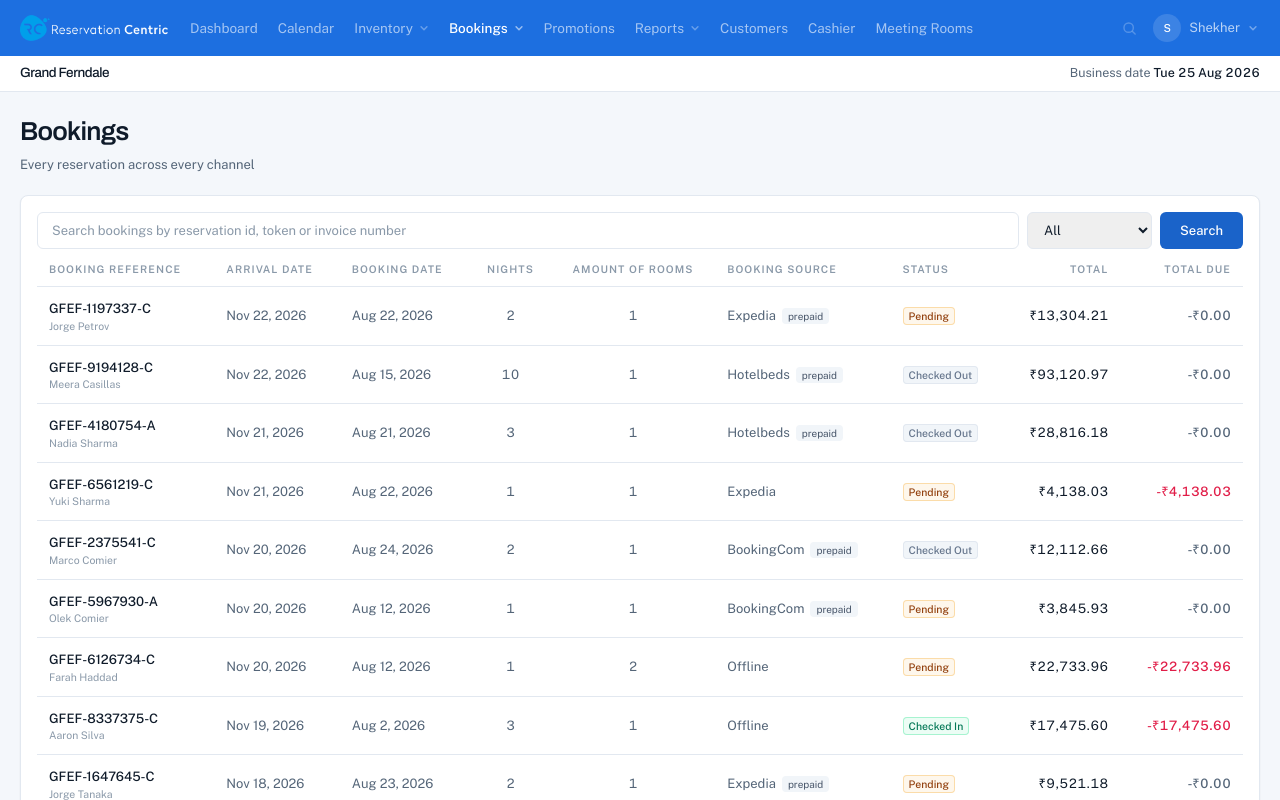
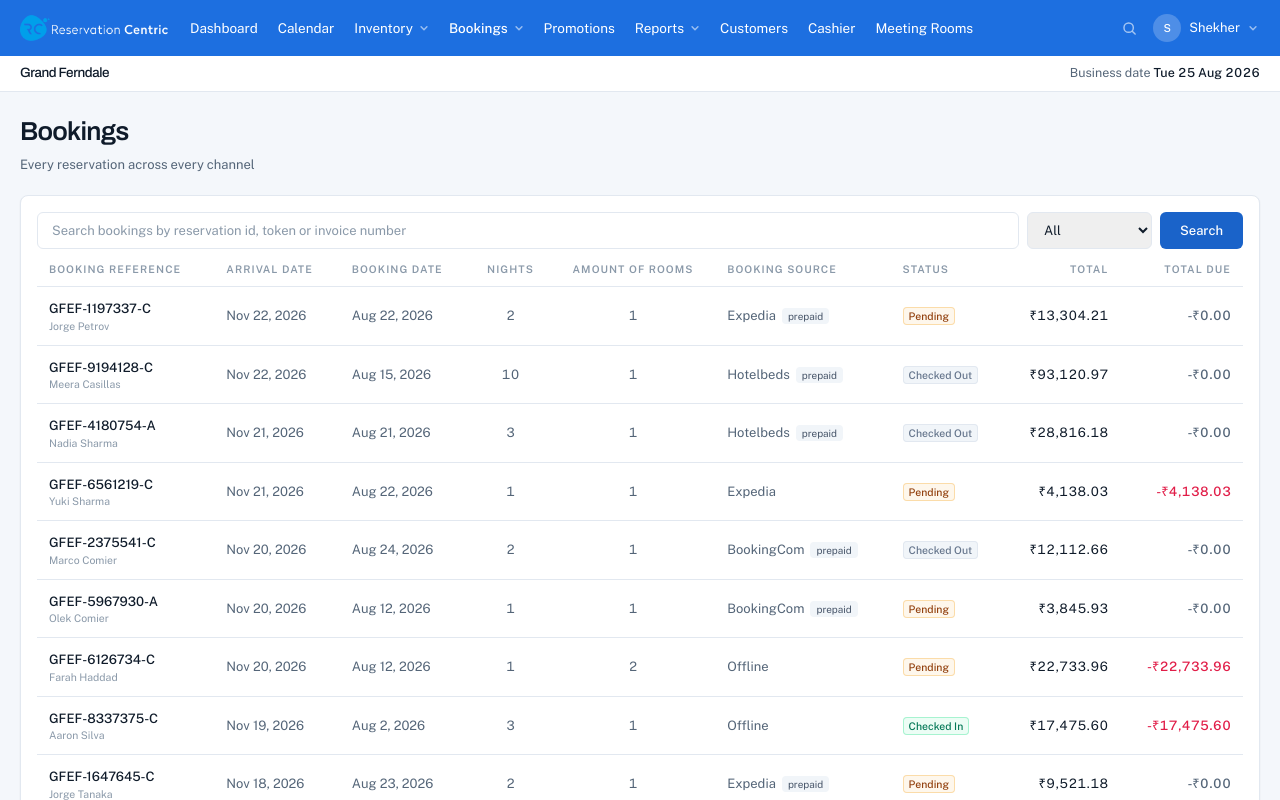
Before and after one commit to harshuDev/hotel-pms, a Next.js app: page /bookings in a window 1280 px wide. Shown: the top 800 px of the page. Built offline with nearby package versions, Linux system fonts and the light colour scheme.

Commit message:
Update styles and improve button visibility in top-nav

```diff
--- a/src/components/top-nav.tsx
+++ b/src/components/top-nav.tsx
@@ -35,7 +35,7 @@ export function TopNav({ propertyName, onSearchClick }: TopNavProps) {
           type="button"
           onClick={() => setDrawerOpen(true)}
           aria-label="Open navigation"
-          className="mr-1 grid h-8 w-8 place-items-center rounded text-white/70 transition-colors hover:bg-white/[0.08] hover:text-white lg:hidden"
+          className="mr-1 grid h-8 w-8 place-items-center rounded text-white transition-colors hover:bg-white/[0.16] lg:hidden"
         >
           <svg
             viewBox="0 0 18 18"
@@ -52,14 +52,14 @@ export function TopNav({ propertyName, onSearchClick }: TopNavProps) {
 
         {/*
           Logo. /public/logo-white.png is the Reservation Centric lockup with the
-          navy wordmark recoloured white so it reads on bg-chrome-900. The mark
-          stays brand cyan. Aspect is 5.69:1, so h-26px renders ~148px wide.
-          Swap the src to /logo-mark.png for the compact mark-only version.
+          navy wordmark recoloured white. On the #1D6FE0 chrome the cyan mark
+          sits at only 1.6:1 against the bar, so the plate below keeps it
+          legible. Aspect is 5.69:1, so h-26px renders ~148px wide.
         */}
         <Link
           href="/dashboard"
           aria-label={`${propertyName} dashboard`}
-          className="flex shrink-0 items-center rounded p-1 outline-none focus-visible:ring-1 focus-visible:ring-white/40"
+          className="flex shrink-0 items-center rounded p-1 outline-none focus-visible:ring-1 focus-visible:ring-white/70"
         >
           <img
             src="/logo-white.png"
@@ -84,9 +84,8 @@ export function TopNav({ propertyName, onSearchClick }: TopNavProps) {
                   onOpenChange={(o) => setOpenMenu(o ? s.label : null)}
                   triggerClassName={cn(
                     TRIGGER,
-                    active
-                      ? "font-medium text-white"
-                      : "text-white/60 hover:text-white",
+                    "text-white",
+                    active ? "font-medium" : "font-normal",
                   )}
                 >
                   {s.items.map((i) => (
@@ -106,15 +105,13 @@ export function TopNav({ propertyName, onSearchClick }: TopNavProps) {
                 href={s.href}
                 className={cn(
                   TRIGGER,
-                  "outline-none focus-visible:ring-1 focus-visible:ring-inset focus-visible:ring-white/40",
-                  active
-                    ? "font-medium text-white"
-                    : "text-white/60 hover:text-white",
+                  "text-white outline-none focus-visible:ring-1 focus-visible:ring-inset focus-visible:ring-white/70",
+                  active ? "font-medium" : "font-normal",
                 )}
               >
                 {s.label}
                 {active && (
-                  <span className="absolute inset-x-2.5 bottom-0 h-[2px] rounded-full bg-brass" />
+                  <span className="absolute inset-x-2.5 bottom-0 h-[2px] rounded-full bg-white" />
                 )}
               </Link>
             );
@@ -127,7 +124,7 @@ export function TopNav({ propertyName, onSearchClick }: TopNavProps) {
             onClick={onSearchClick}
             disabled={!onSearchClick}
             aria-label="Search bookings and guests"
-            className="grid h-8 w-8 place-items-center rounded text-white/60 outline-none transition-colors hover:bg-white/[0.08] hover:text-white focus-visible:ring-1 focus-visible:ring-white/40 disabled:cursor-not-allowed disabled:opacity-40 disabled:hover:bg-transparent"
+            className="grid h-8 w-8 place-items-center rounded text-white outline-none transition-colors hover:bg-white/[0.16] focus-visible:ring-1 focus-visible:ring-white/70 disabled:cursor-not-allowed disabled:opacity-60 disabled:hover:bg-transparent"
           >
             <svg
               viewBox="0 0 20 20"
@@ -148,10 +145,10 @@ export function TopNav({ propertyName, onSearchClick }: TopNavProps) {
             align="end"
             open={openMenu === USER_MENU}
             onOpenChange={(o) => setOpenMenu(o ? USER_MENU : null)}
-            triggerClassName="relative flex h-14 items-center gap-2 px-1.5 text-[13px] text-white/70 transition-colors hover:text-white"
+            triggerClassName="relative flex h-14 items-center gap-2 px-1.5 text-[13px] text-white transition-colors"
             triggerContent={
               <>
-                <span className="grid h-7 w-7 place-items-center rounded-full bg-white/[0.14] text-[11px] font-medium text-white">
+                <span className="grid h-7 w-7 place-items-center rounded-full bg-white/[0.22] text-[11px] font-medium text-white">
                   S
                 </span>
                 <span className="hidden text-[13px] sm:inline">Shekher</span>
@@ -187,7 +184,7 @@ export function TopNav({ propertyName, onSearchClick }: TopNavProps) {
             className="flex h-full w-[268px] flex-col bg-chrome-900"
             onClick={(e) => e.stopPropagation()}
           >
-            <div className="border-b border-white/[0.07] px-4 py-3.5">
+            <div className="border-b border-white/20 px-4 py-3.5">
               <img
                 src="/logo-white.png"
                 alt={propertyName}
@@ -210,26 +207,24 @@ export function TopNav({ propertyName, onSearchClick }: TopNavProps) {
                         onClick={() => setExpanded(isOpen ? null : s.label)}
                         aria-expanded={isOpen}
                         className={cn(
-                          "flex w-full items-center justify-between rounded px-3 py-2 text-[13.5px] transition-colors",
-                          active
-                            ? "font-medium text-white"
-                            : "text-white/55 hover:bg-white/[0.04] hover:text-white/90",
+                          "flex w-full items-center justify-between rounded px-3 py-2 text-[13.5px] text-white transition-colors hover:bg-white/[0.1]",
+                          active ? "font-medium" : "font-normal",
                         )}
                       >
                         {s.label}
                         <Chevron open={isOpen} />
                       </button>
                       {isOpen && (
-                        <div className="mb-1.5 ml-3 border-l border-white/10 pl-2.5">
+                        <div className="mb-1.5 ml-3 border-l border-white/25 pl-2.5">
                           {s.items.map((i) => (
                             <Link
                               key={i.href}
                               href={i.href}
                               className={cn(
-                                "block rounded px-2.5 py-1.5 text-[12.5px] transition-colors",
+                                "block rounded px-2.5 py-1.5 text-[12.5px] text-white transition-colors hover:bg-white/[0.1]",
                                 isHrefActive(i.href, pathname)
-                                  ? "text-brass-light"
-                                  : "text-white/40 hover:text-white/80",
+                                  ? "font-medium"
+                                  : "font-normal",
                               )}
                             >
                               {i.label}
@@ -248,14 +243,12 @@ export function TopNav({ propertyName, onSearchClick }: TopNavProps) {
                     key={s.label}
                     href={s.href}
                     className={cn(
-                      "relative mb-0.5 block rounded px-3 py-2 text-[13.5px] transition-colors",
-                      active
-                        ? "bg-white/[0.07] font-medium text-white"
-                        : "text-white/55 hover:bg-white/[0.04] hover:text-white/90",
+                      "relative mb-0.5 block rounded px-3 py-2 text-[13.5px] text-white transition-colors hover:bg-white/[0.1]",
+                      active ? "bg-white/[0.16] font-medium" : "font-normal",
                     )}
                   >
                     {active && (
-                      <span className="absolute inset-y-1.5 left-0 w-[3px] rounded-full bg-brass" />
+                      <span className="absolute inset-y-1.5 left-0 w-[3px] rounded-full bg-white" />
                     )}
                     {s.label}
                   </Link>
```
